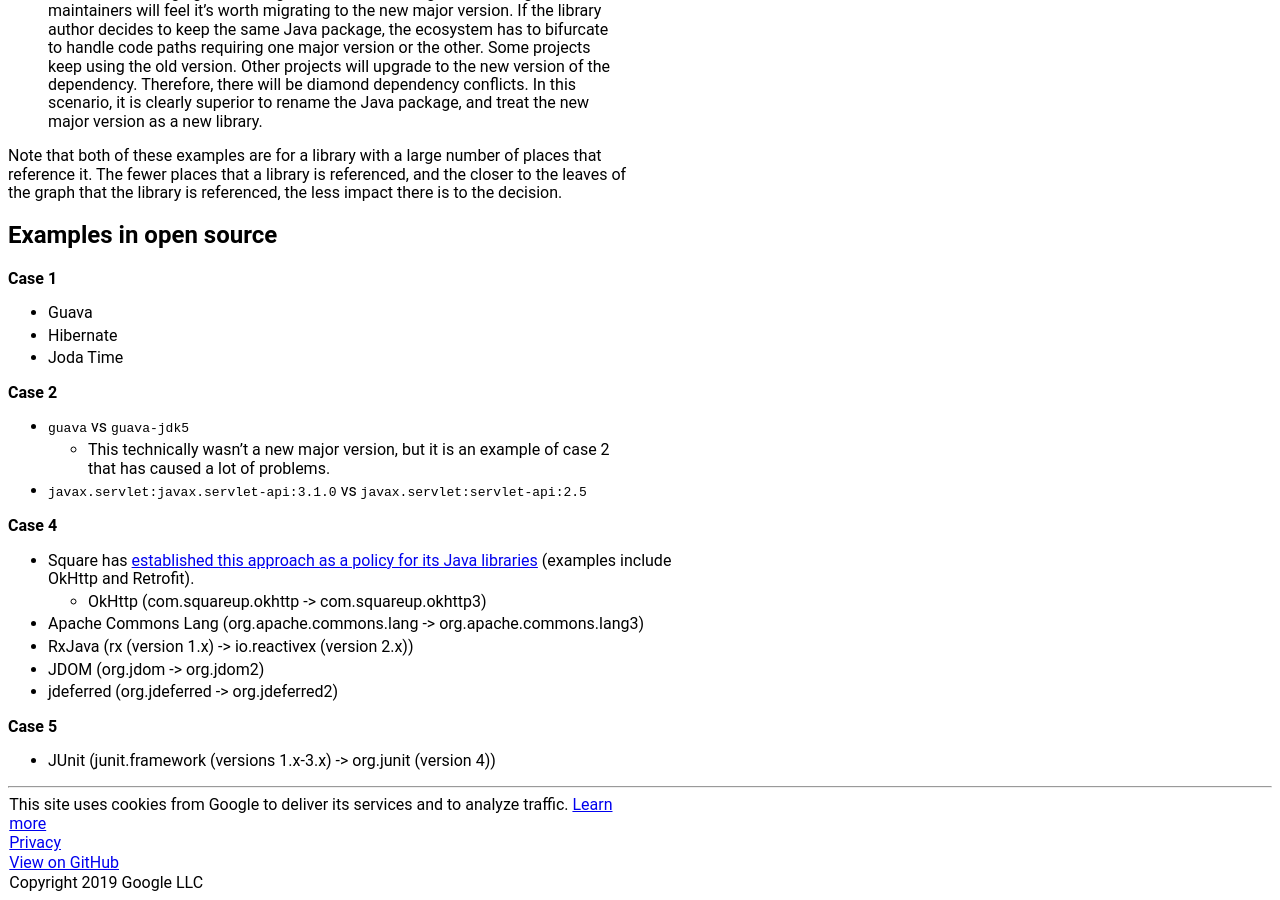
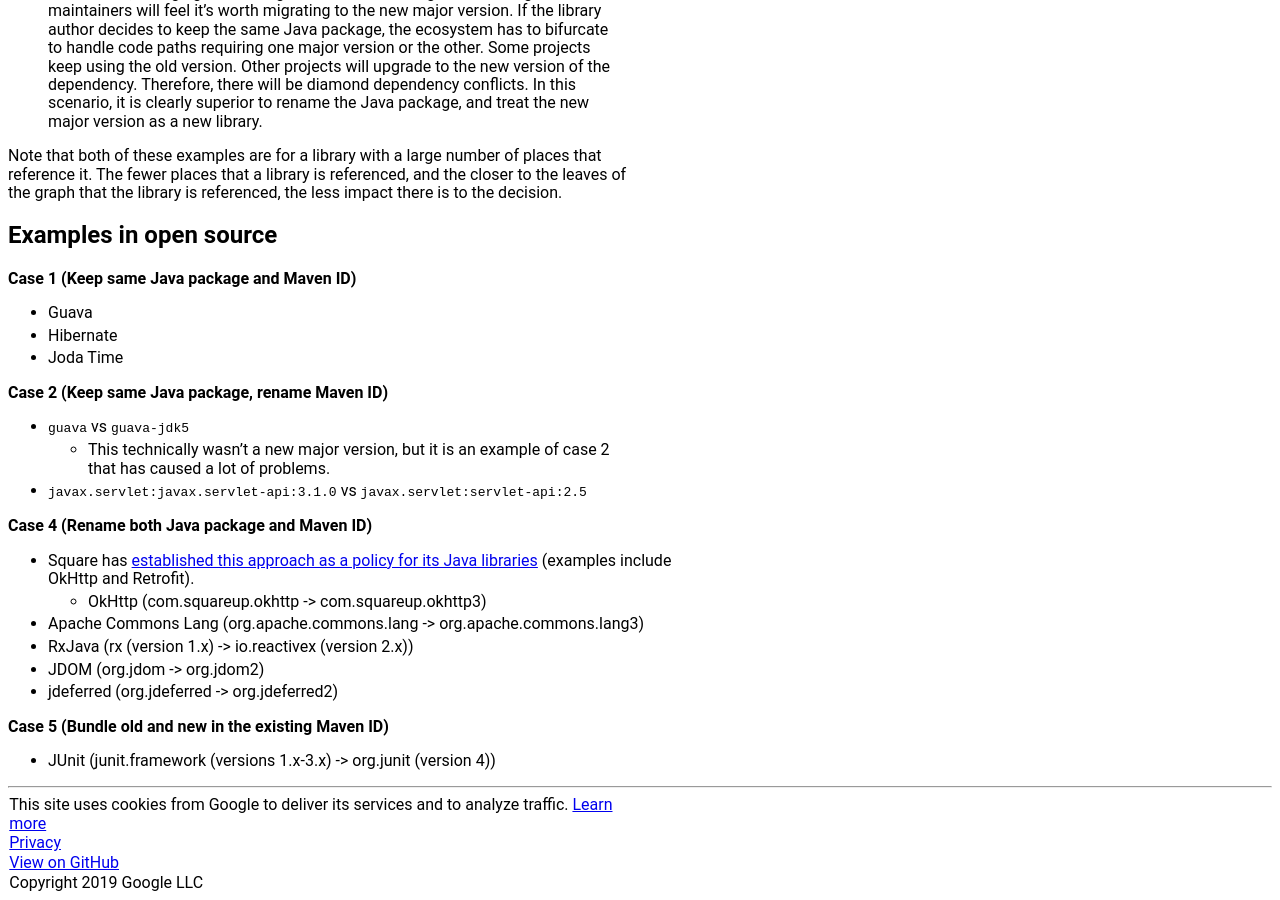
Before and after one commit to GoogleCloudPlatform/cloud-opensource-java, a Jekyll site: the page built from docs/JLBP-6.md, in a window 1280 px wide and 900 px high, scrolled down 2653 px. Built offline with Jekyll 4.4.1, drawn with Linux system fonts in a browser that asks for light colours; our own code applies the rules of GitHub Pages for plain Markdown files; some of the changed text lies outside the part shown.

Commit message:
JLBP-6: Improving readability with positive wording
Also, adding descriptions to the cases at the end, otherwise it is
not clear what the cases mean.

```diff
--- a/docs/JLBP-6.md
+++ b/docs/JLBP-6.md
@@ -70,8 +70,8 @@ Consider the following renaming scenario:
 
 Given this scenario, here are the possible combinations of renamings:
 
-- **Don't rename Java package**:
-  - **Case 1: Don't rename Maven ID**. This approach can result in diamond
+- **Keep Java package**:
+  - **Case 1: Keep Maven ID**. This approach can result in diamond
     dependency conflicts because different branches of a dependency tree can
     depend on different major versions, and the build system (Maven or Gradle)
     will only choose one of them to use. Users are forced to change their code
@@ -86,7 +86,7 @@ Given this scenario, here are the possible combinations of renamings:
     and can be a compile-time error in Java 9 and later. **NEVER DO THIS**.
 
 - **Rename Java package**:
-  - **Case 3: Don't rename Maven ID**. The classes from `g1:a1:1.0.0` and
+  - **Case 3: Keep Maven ID**. The classes from `g1:a1:1.0.0` and
     `g1:a1:2.0.0` could technically be used together, but since they share the
     Maven group ID and artifact ID, only one jar can be pulled in.
     Users must change their code to add references to the new version.
@@ -156,18 +156,18 @@ is to the decision.
 Examples in open source
 -----------------------
 
-**Case 1**
+**Case 1 (Keep same Java package and Maven ID)**
 - Guava
 - Hibernate
 - Joda Time
 
-**Case 2**
+**Case 2 (Keep same Java package, rename Maven ID)**
 - `guava` vs `guava-jdk5`
   - This technically wasn't a new major version, but it is an example of case 2
     that has caused a lot of problems.
 - `javax.servlet:javax.servlet-api:3.1.0` vs  `javax.servlet:servlet-api:2.5`
 
-**Case 4**
+**Case 4 (Rename both Java package and Maven ID)**
 - Square has [established this approach as a policy for its Java libraries](http://jakewharton.com/java-interoperability-policy-for-major-version-updates/)
   (examples include OkHttp and Retrofit).
   - OkHttp (com.squareup.okhttp -> com.squareup.okhttp3)
@@ -176,5 +176,5 @@ Examples in open source
 - JDOM (org.jdom -> org.jdom2)
 - jdeferred (org.jdeferred -> org.jdeferred2)
 
-**Case 5**
+**Case 5 (Bundle old and new in the existing Maven ID)**
 - JUnit (junit.framework (versions 1.x-3.x) -> org.junit (version 4))
```
